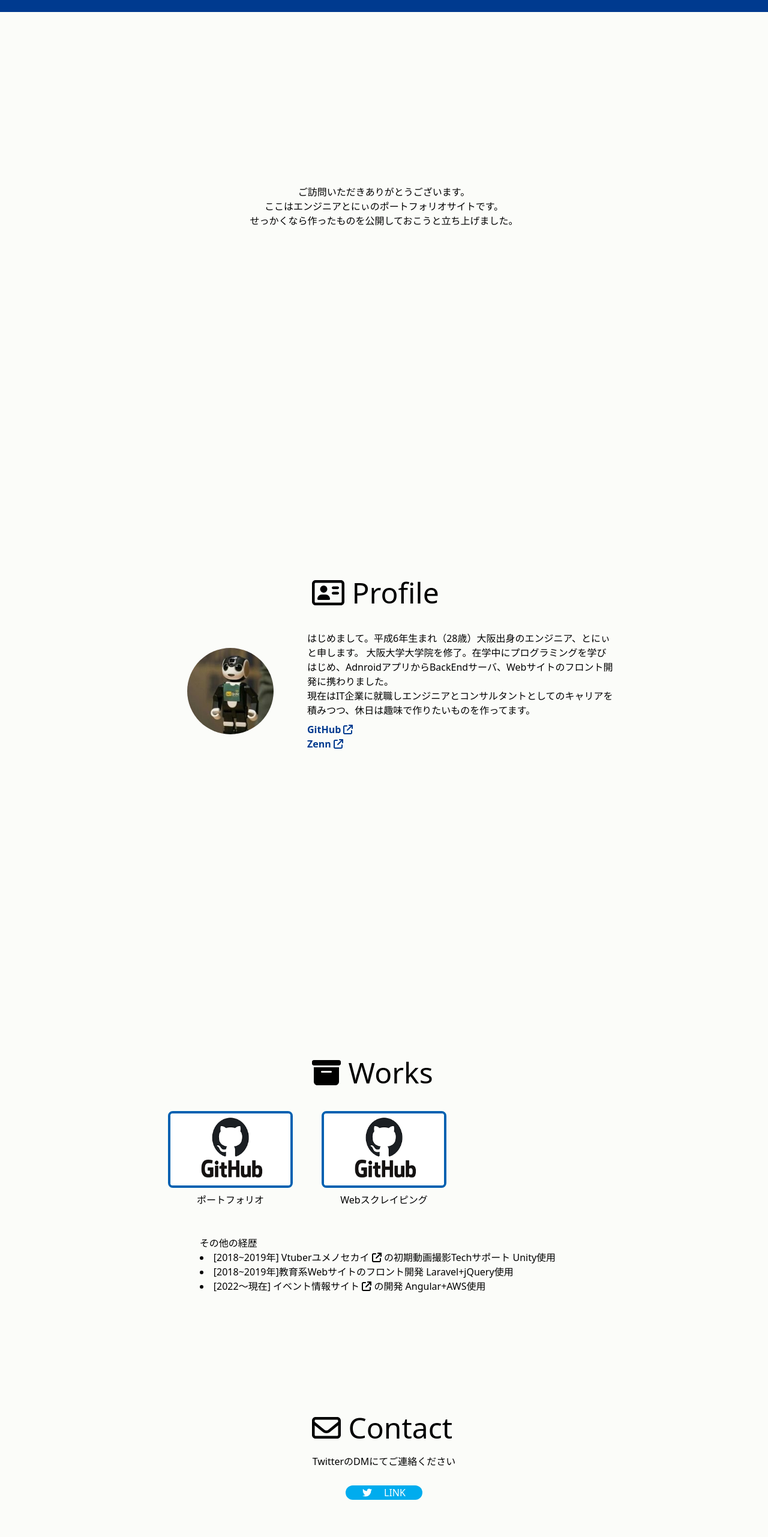
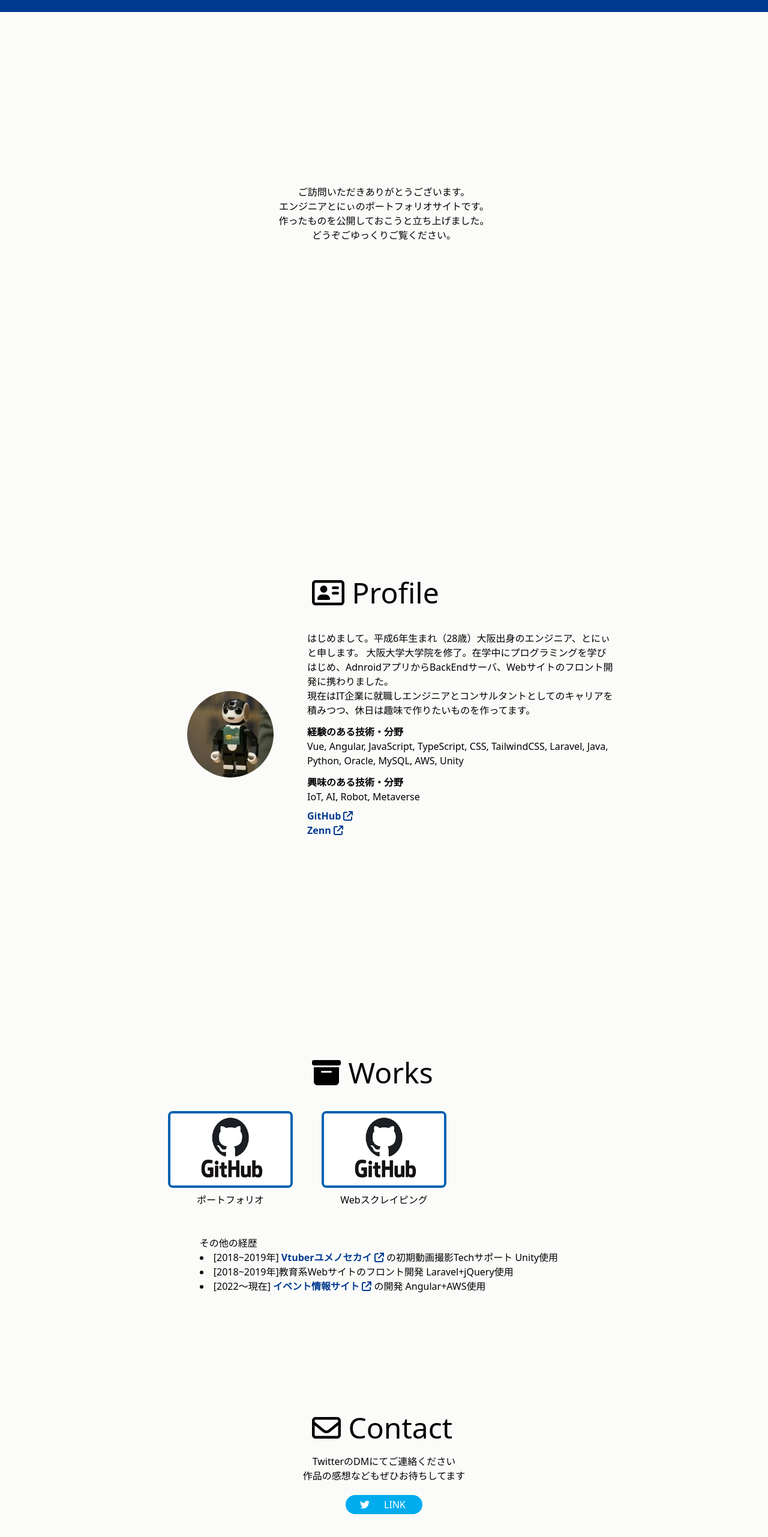
Before and after one commit to tinytony27/tinytony.github.io, a Vue app: page / in a window 1280 px wide. Shown: the part 44-2606 px from the top of the page at 60% size. Built offline with nearby package versions, Linux system fonts and the light colour scheme.

Commit message:
内容修正

```diff
--- a/public/index.html
+++ b/public/index.html
@@ -5,11 +5,11 @@
     <meta http-equiv="X-UA-Compatible" content="IE=edge">
     <meta name="viewport" content="width=device-width,initial-scale=1.0">
     <link rel="icon" href="<%= BASE_URL %>logo.ico">
-    <title>とにぃのポートフォリオ</title>
+    <title>とにぃ's Laboratory</title>
   </head>
   <body>
     <noscript>
-      <strong>We're sorry but 'とにぃのポートフォリオ' doesn't work properly without JavaScript enabled. Please enable it to continue.</strong>
+      <strong>We're sorry but 'とにぃ's Laboratory' doesn't work properly without JavaScript enabled. Please enable it to continue.</strong>
     </noscript>
     <div id="app"></div>
     <!-- built files will be auto injected -->
--- a/src/components/ContactView.vue
+++ b/src/components/ContactView.vue
@@ -10,15 +10,18 @@
         </div>
         <div class="">
             <div class="text-center pb-5">
-                <span>TwitterのDMにてご連絡ください</span>
+                <div>TwitterのDMにてご連絡ください</div>
+                <div>作品の感想などもぜひお待ちしてます</div>
             </div>
             <div class="max-w-full">
-                <div class="w-32 m-auto bg-twitter rounded-full">
-                    <a class="w-32 m-2 block" href="https://twitter.com/tiny_tony_" target="_blank">
-                        <font-awesome-icon class="w-14 text-white" icon="fa-brands fa-twitter" />
-                        <span class="w-16 text-white">LINK</span>
-                    </a>
-                </div>
+                <a class="w-32 m-auto block" href="https://twitter.com/tiny_tony_" target="_blank">
+                    <div class="w-32 h-8 bg-twitter rounded-full">
+                        <div class="w-32 py-1">
+                            <font-awesome-icon class="w-16 text-white" icon="fa-brands fa-twitter" />
+                            <span class="text-white">LINK</span>
+                        </div>
+                    </div>
+                </a>
             </div>
         </div>
     </div>
--- a/src/components/ProfileView.vue
+++ b/src/components/ProfileView.vue
@@ -26,6 +26,18 @@ function nowAge(): number{
                 はじめまして。平成6年生まれ（{{nowAge()}}歳）大阪出身のエンジニア、とにぃと申します。
                 大阪大学大学院を修了。在学中にプログラミングを学びはじめ、AdnroidアプリからBackEndサーバ、Webサイトのフロント開発に携わりました。<br>
                 現在はIT企業に就職しエンジニアとコンサルタントとしてのキャリアを積みつつ、休日は趣味で作りたいものを作ってます。
+                <div>
+                    <div class="pt-3 font-bold">経験のある技術・分野</div>
+                    <div>
+                        Vue, Angular, JavaScript, TypeScript, CSS, TailwindCSS, Laravel, Java, Python, Oracle, MySQL, AWS, Unity
+                    </div>
+                </div>
+                <div>
+                    <div class="pt-3 font-bold">興味のある技術・分野</div>
+                    <div>
+                        IoT, AI, Robot, Metaverse
+                    </div>
+                </div>
                 <div class="pt-2">
                     <span>
                         <a class="text-color1" href="https://github.com/tinytony27" target="_blank">
--- a/src/components/TopView.vue
+++ b/src/components/TopView.vue
@@ -7,8 +7,9 @@
         <!--div class="w-96 h-56 m-auto rounded-3xl border-2 border-color1 bg-color3"-->
             <div class="text-center py-16">
                 ご訪問いただきありがとうございます。<br>
-                ここはエンジニアとにぃのポートフォリオサイトです。<br>
-                せっかくなら作ったものを公開しておこうと立ち上げました。
+                エンジニアとにぃのポートフォリオサイトです。<br>
+                作ったものを公開しておこうと立ち上げました。<br>
+                どうぞごゆっくりご覧ください。
             </div>
         <!--/div-->
     </div>
--- a/src/components/WorksView.vue
+++ b/src/components/WorksView.vue
@@ -34,8 +34,8 @@
             <span>その他の経歴</span>
             <li class="">
                 [2018~2019年]
-                <a href="https://www.youtube.com/c/YumenoSekaiChannel" target="_blank">
-                    Vtuberユメノセカイ
+                <a class="text-color1" href="https://www.youtube.com/c/YumenoSekaiChannel" target="_blank">
+                    <span class="font-bold">Vtuberユメノセカイ&nbsp;</span>
                     <font-awesome-icon icon="fa-solid fa-arrow-up-right-from-square" />
                 </a>
                 の初期動画撮影Techサポート Unity使用
@@ -45,8 +45,8 @@
             </li>
             <li>
                 [2022～現在]
-                <a href="https://event-ikane.com/" target="_blank">
-                    イベント情報サイト
+                <a class="text-color1" href="https://event-ikane.com/" target="_blank">
+                    <span class="font-bold">イベント情報サイト&nbsp;</span>
                     <font-awesome-icon icon="fa-solid fa-arrow-up-right-from-square" />
                 </a>
                 の開発 Angular+AWS使用
```
